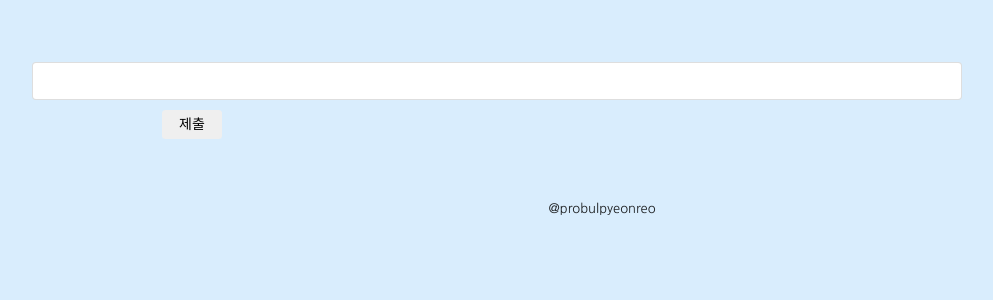
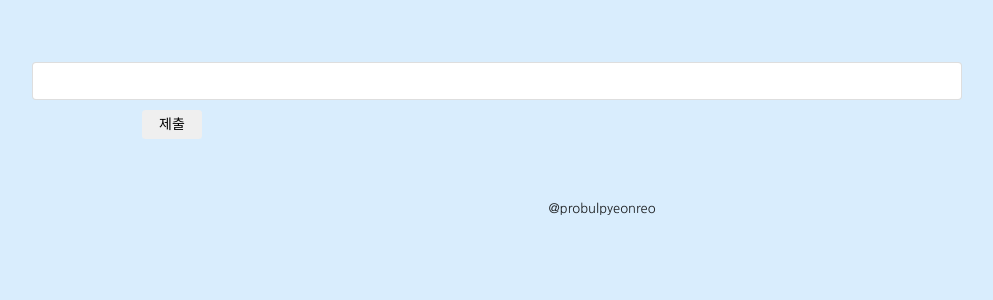
Before and after one commit to seleuchel/dongnebug24, a Django app: template dongnebug/templates/certification.html in a window 1280 px wide. Shown: the part 278-578 px from the top of the page, without its empty margins (38-1031 px from the left). Run offline with Django 3.2, Linux system fonts and the light colour scheme; the template is opened without the code that fills it, so the values that code supplies are empty, except form fields; tables that the repository leaves empty hold one stand-in row (values such as "Sample post"); form fields are guessed from the names that the template uses; some libraries are stand-ins or nearby versions.

Commit message:
last styling commit

```diff
--- a/dongnebug/templates/certification.html
+++ b/dongnebug/templates/certification.html
@@ -54,7 +54,7 @@
               <div class ="ui input" style="margin-left:50px;">
             {% csrf_token %}
               {{ form.token }}</div>
-              <input type="submit" class ="btn_submit rounded" value="제출" style="margin-left:180px; margin-top:10px;">
+              <input type="submit" class ="btn_submit rounded" value="제출" style="margin-left:160px; margin-top:10px;">
             </form>
           </div>
         </div>
```
